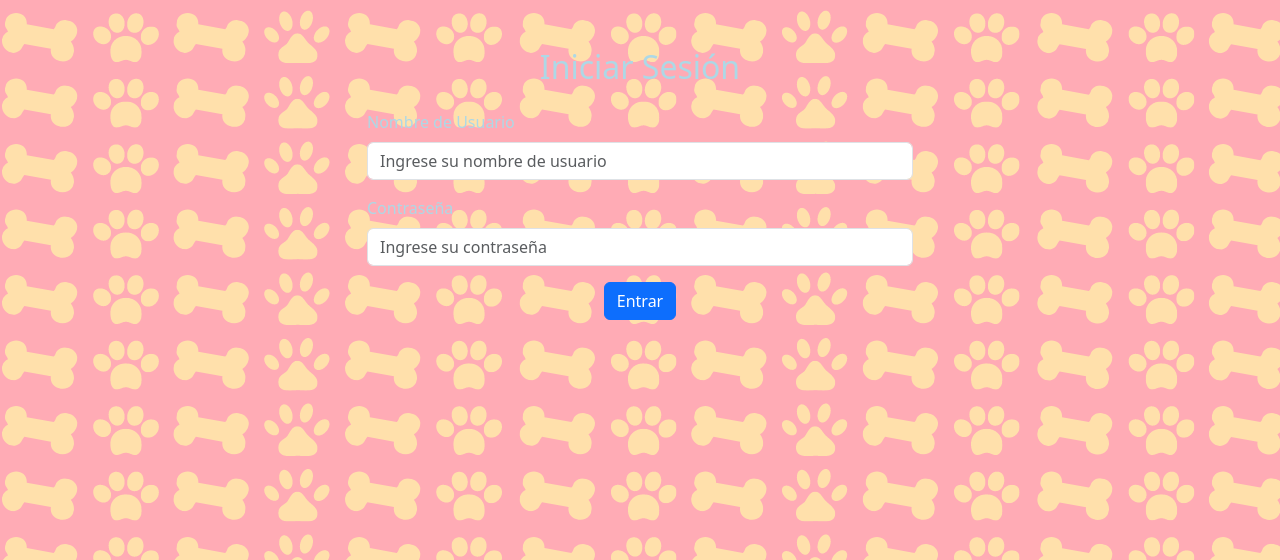
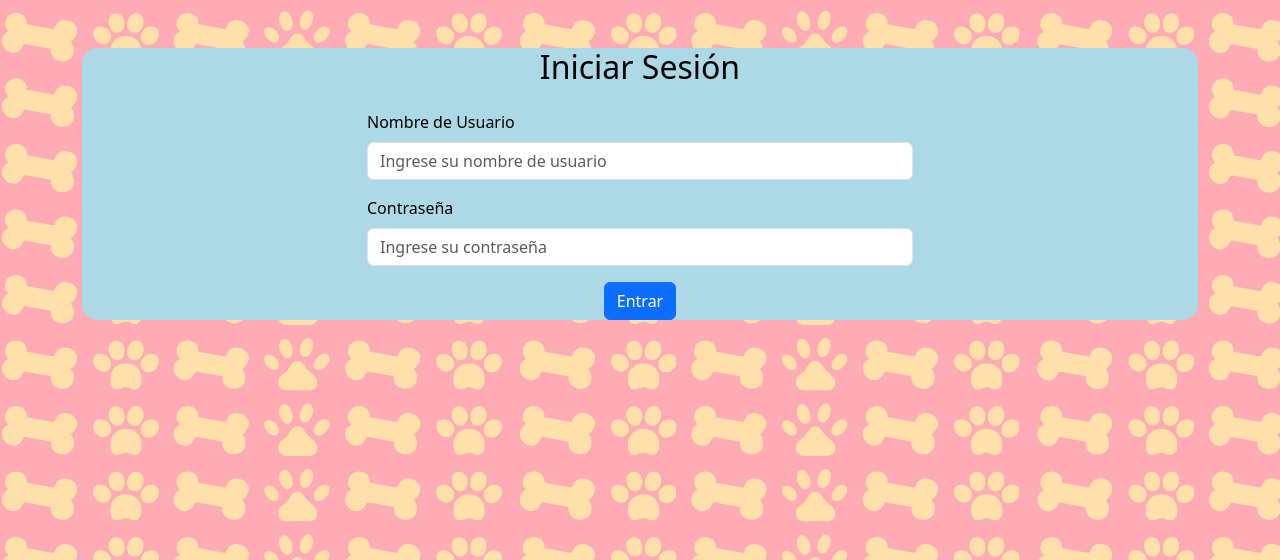
Before and after one commit to NimbuxD/PATITAS-Y-COMPA-IA, a Django app: page /login/ in a window 1280 px wide. Shown: the part 56-616 px from the top of the page. Run offline with Django 5.2, Linux system fonts and the light colour scheme.

Commit message:
cambio_letras_color
cambio de color y de color letras

```diff
--- a/patitasYCompania/static/css/style.css
+++ b/patitasYCompania/static/css/style.css
@@ -100,6 +100,15 @@ footer p {
     color: lightblue;
 }
 
+
+
+.color_login{
+    background-color: lightblue;
+    border-radius: 15px;
+    color: black;
+
+}
+
 .color_celeste{
     background-color: lightblue;
 }
--- a/patitasYCompania/templates/patitasycompania/login.html
+++ b/patitasYCompania/templates/patitasycompania/login.html
@@ -4,6 +4,7 @@
 
 {% block content %}
 <div class="container mt-5">
+    <div class="color_login mt-3 mb-3">
         <div class="row">
             <div class="col-md-6 offset-md-3">
                 <h2 class="mb-4 text-center">Iniciar Sesión</h2>
@@ -26,5 +27,8 @@
                 </form>
             </div>
         </div>
+
+    </div>
+
 </div>
 {% endblock %}
```
Lines whose indentation alone changed are shown as unchanged.
